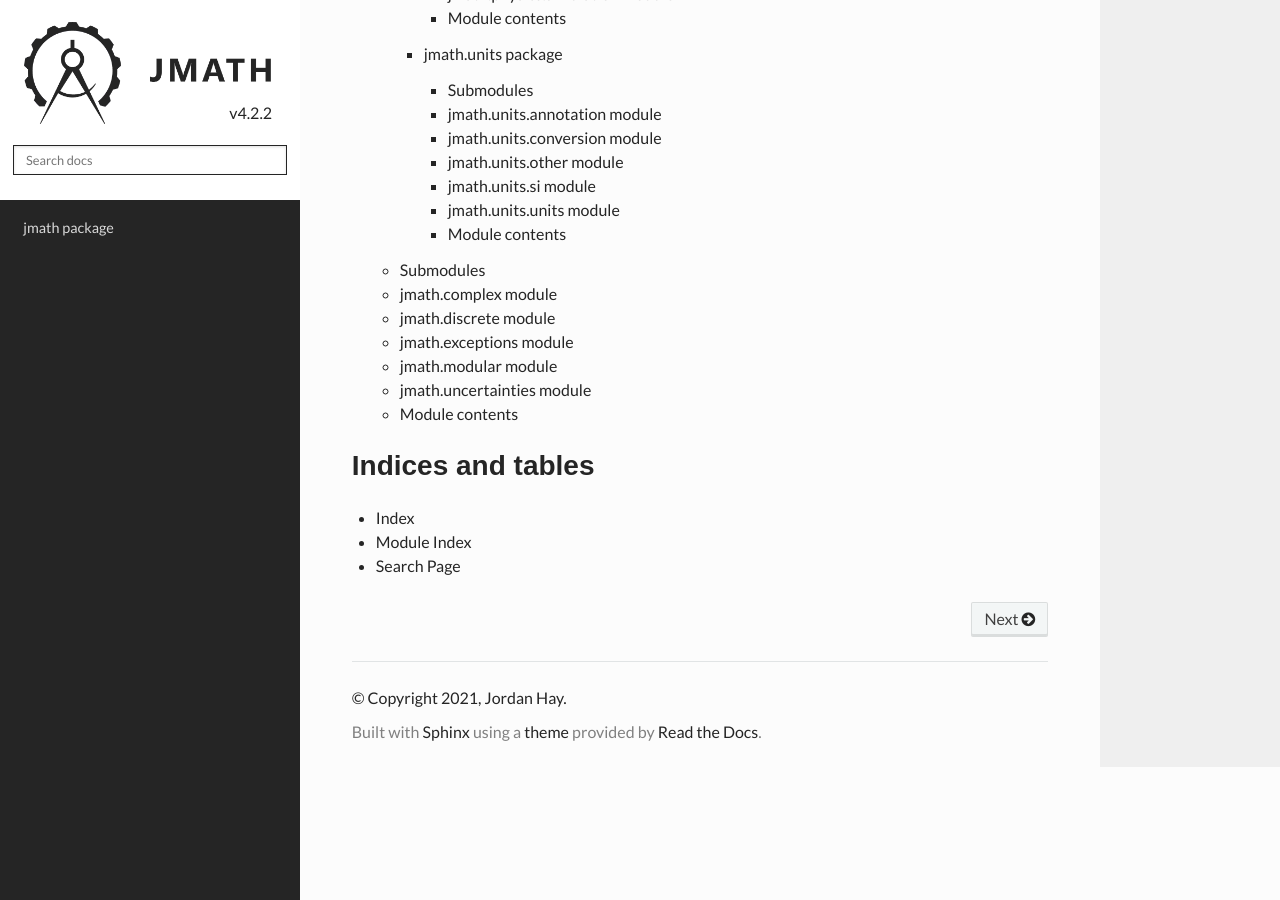
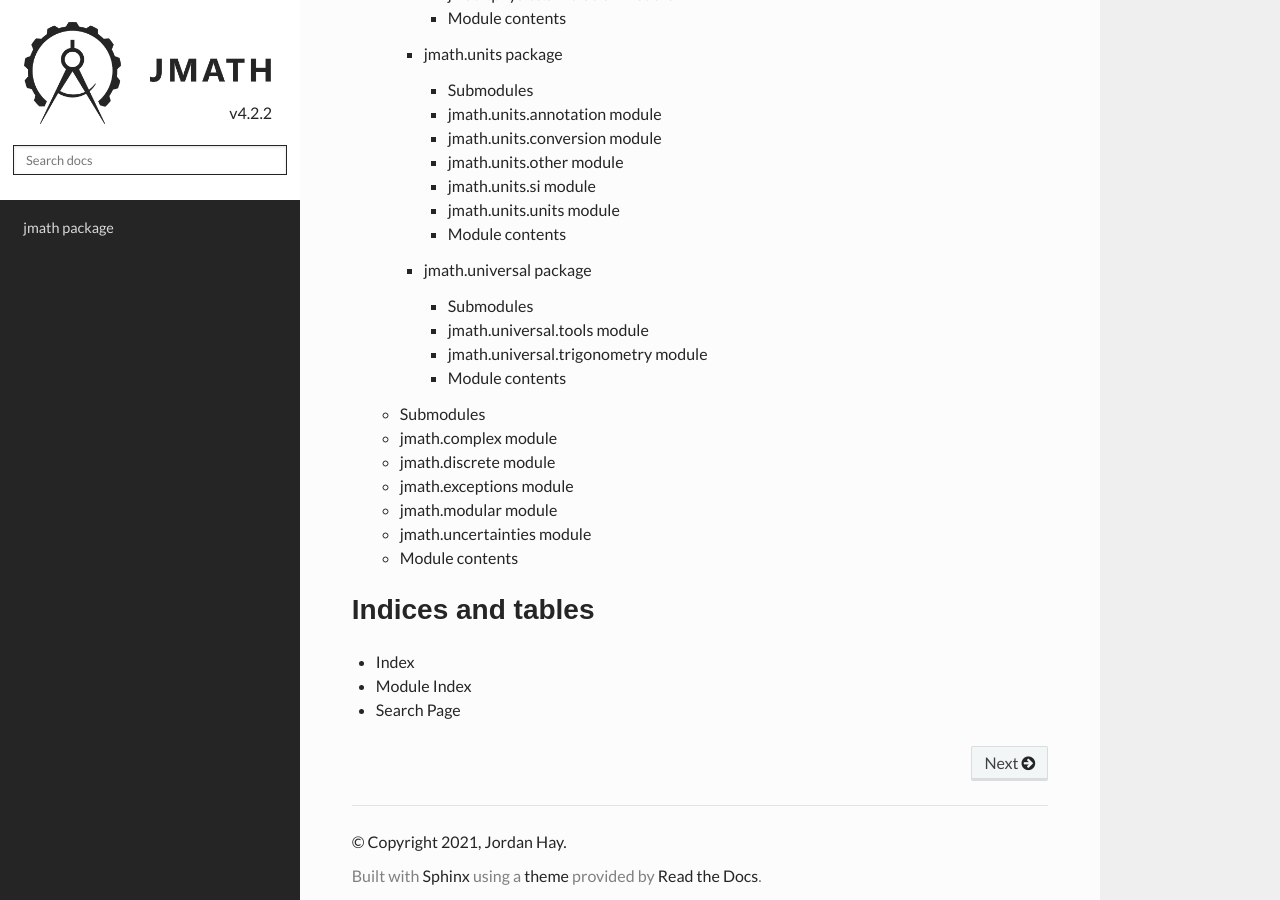
Before and after one commit to JHay0112/jmath, a Sphinx documentation site: the page built from docs/source/index.rst, in a window 1280 px wide and 900 px high, scrolled down 1385 px. Built offline with Sphinx 7.4.7 and the Read the Docs theme 2.0.0, drawn with Linux system fonts in a browser that asks for light colours.

Commit message:
Add universal to docs

```diff
--- a/docs/source/jmath.rst
+++ b/docs/source/jmath.rst
@@ -15,6 +15,7 @@ Subpackages
    jmath.loud
    jmath.physics
    jmath.units
+   jmath.universal
 
 Submodules
 ----------
--- /dev/null
+++ b/docs/source/jmath.universal.rst
@@ -0,0 +1,29 @@
+jmath.universal package
+=======================
+
+Submodules
+----------
+
+jmath.universal.tools module
+----------------------------
+
+.. automodule:: jmath.universal.tools
+   :members:
+   :undoc-members:
+   :show-inheritance:
+
+jmath.universal.trigonometry module
+-----------------------------------
+
+.. automodule:: jmath.universal.trigonometry
+   :members:
+   :undoc-members:
+   :show-inheritance:
+
+Module contents
+---------------
+
+.. automodule:: jmath.universal
+   :members:
+   :undoc-members:
+   :show-inheritance:
```
